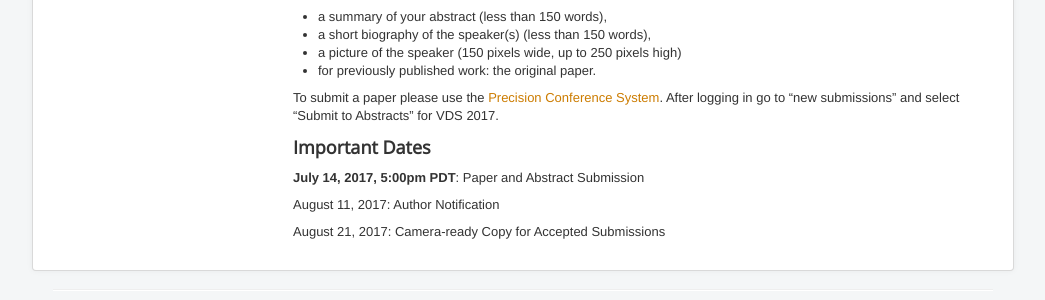
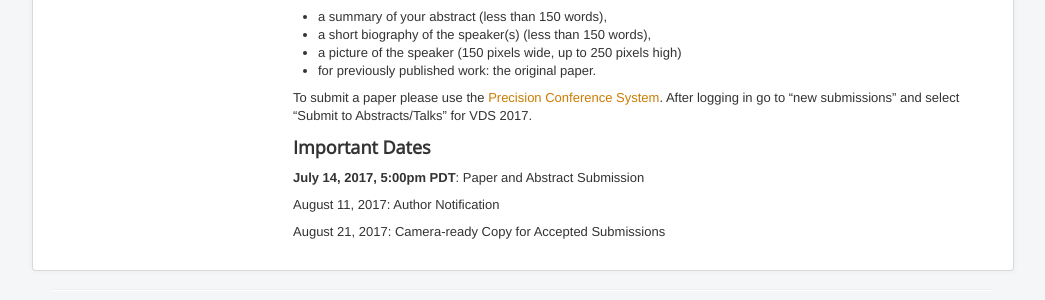
Before and after one commit to visualdatascience/2017, a Jekyll site: the page built from cfp.md, in a window 1280 px wide. Shown: the part 1570-1870 px from the top of the page, without its empty margins (117-1162 px from the left). Built offline with Jekyll 4.4.1, drawn with Linux system fonts in a browser that asks for light colours.

Commit message:
updated URL of submission site.

```diff
--- a/cfp.md
+++ b/cfp.md
@@ -21,7 +21,7 @@ Paper submissions will be managed by the Program Chairs and sent to the Program
 
 Submissions should be no more than 8 pages long — shorter papers are welcome — and formatted according to the [VGTC formatting guidelines](http://junctionpublishing.org/vgtc/Tasks/camera.html).
 
-To submit a paper please use the [Precision Conference System](https://precisionconference.com/~vds17/). After logging in go to “new submissions” and select “Submit to Papers” for VDS 2017.
+To submit a paper please use the [Precision Conference System](https://precisionconference.com/~vgtc/). After logging in go to “new submissions” and select “Submit to Papers” for VDS 2017.
 
 For inclusion on the website and for evaluation, please also submit:
 
@@ -61,7 +61,7 @@ For inclusion on the website and for evaluation, please also submit:
  * a picture of the speaker (150 pixels wide, up to 250 pixels high)
  * for previously published work: the original paper.
 
-To submit a paper please use the [Precision Conference System](https://precisionconference.com/~vds17/). After logging in go to "new submissions" and select "Submit to Abstracts" for VDS 2017.
+To submit a paper please use the [Precision Conference System](https://precisionconference.com/~vgtc/). After logging in go to "new submissions" and select "Submit to Abstracts/Talks" for VDS 2017.
 
 ### Important Dates
 
```
